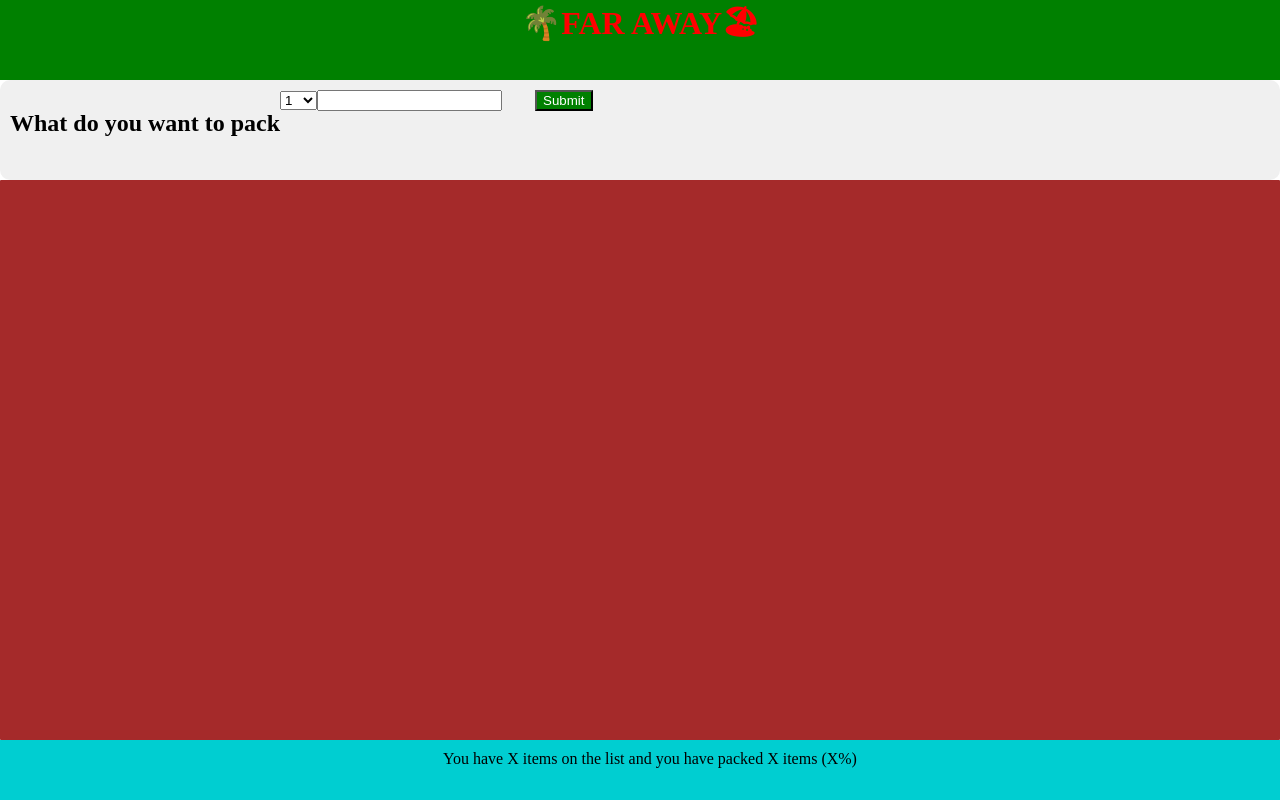
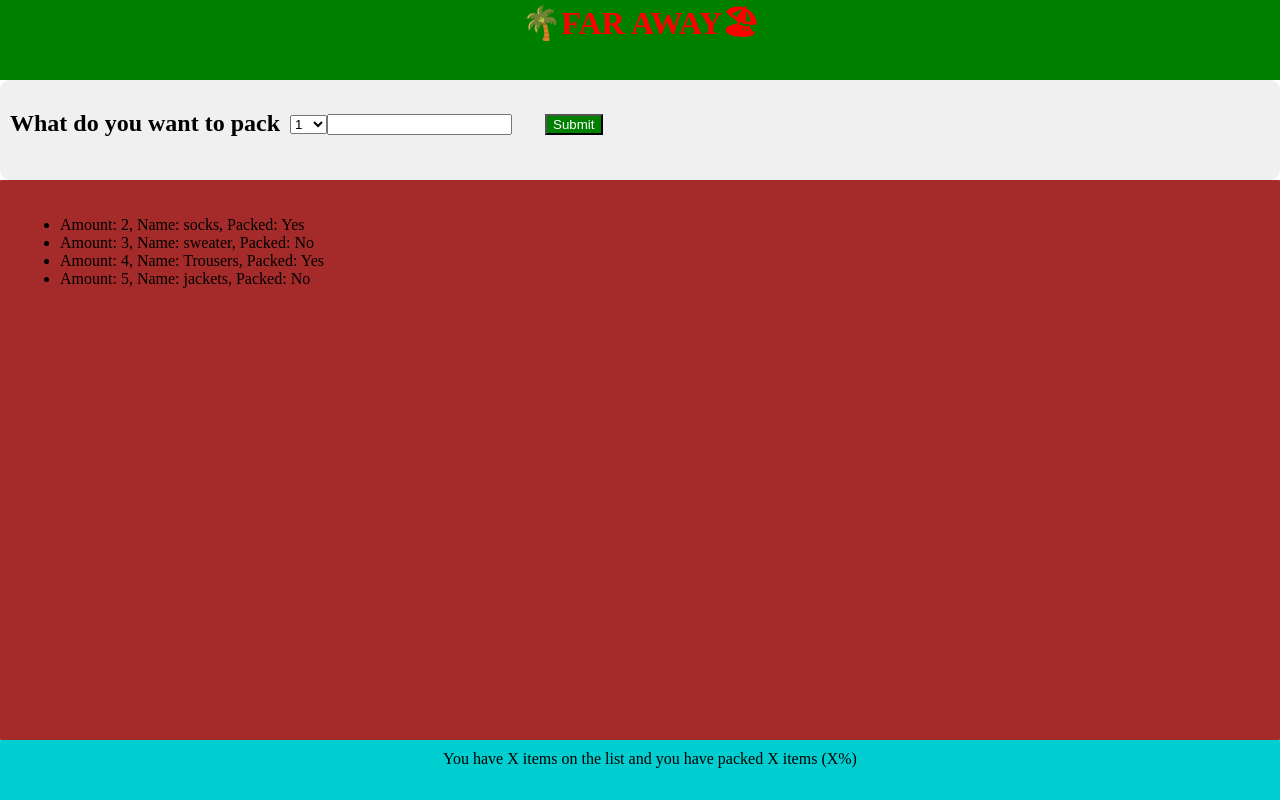
Before and after one commit to Omondi003/Travel, a React (Vite) app in the folder Traveller/: page / in a window 1280 px wide. Built offline with nearby package versions, Linux system fonts and the light colour scheme.

Commit message:
Modified the structure of the code and renderd the list items

```diff
--- a/Traveller/package.json
+++ b/Traveller/package.json
@@ -11,7 +11,8 @@
   },
   "dependencies": {
     "react": "^18.2.0",
-    "react-dom": "^18.2.0"
+    "react-dom": "^18.2.0",
+    "traveller": "file:"
   },
   "devDependencies": {
     "@types/react": "^18.2.66",
@@ -21,6 +22,6 @@
     "eslint-plugin-react": "^7.34.1",
     "eslint-plugin-react-hooks": "^4.6.0",
     "eslint-plugin-react-refresh": "^0.4.6",
-    "vite": "^5.2.0"
+    "vite": "^5.2.10"
   }
 }
--- a/Traveller/src/App.css
+++ b/Traveller/src/App.css
@@ -51,6 +51,10 @@ App {
   border-radius: 10px;
 }
 
+.options{
+  margin-top: 24px;
+  margin-left: 10px;
+}
 /* ADD FORM FORM OPTIONS */
 
 
--- a/Traveller/src/App.jsx
+++ b/Traveller/src/App.jsx
@@ -1,31 +1,10 @@
 
 import './App.css'
+import { Form, Logo, Status,PackingList } from './Components'
 
-let classItems=[
-  {
-    id:2,
-    name:'socks',
-    status:true
 
-  },
-  {
-    id:3,
-    name:'sweater',
-    status:false
-  },
-  {
-    id:4,
-    name:'Trousers',
-    status:true
-  },
-  {
-    id:5,
-    name:'jackets',
-    status:false
-  }
+ const App = ()=>{
 
-]
-export default function App(){
    return <div className='App'>
 
      <Logo />
@@ -36,65 +15,4 @@ export default function App(){
    </div>
 }
 
-function Logo() {
-
-   return <h1 className='logos'>🌴FAR AWAY🏖</h1>
-
-}
-
-function Form() {
-
-   function handleSubmit(e){
-    e.preventDefault()
-   }
-    return <form className='Addform' onSubmit={handleSubmit}>
-      <h2>What do you want to pack</h2>
-      <div className='options'>
-
-      <select>
-       {Array.from({length:20}, (_,i)=> i+1).map(
-        (num)=> (
-          <option value={num} key={num}>
-            {num}
-          </option>
-        )
-       )}
-      </select>
-
-      <input type='text'></input>
-      <button>Submit</button>
-      </div>
-
-    </form>
-
-
-}
-
-function PackingList() {
-   return <div className='List'>
-    <ul>
-
-    {classItems.map((item)=> {
-
-        <Items value={item} key={item.id} />
-
-           })}
-    </ul>
-   </div>
-}
-
-// Function to render each value
-function Items(props){
-   return <li>
-   <span>
-    {item.id}
-    <p>Heloo</p>
-   </span>
-   </li>
-}
-
-function Status() {
-  return <footer>
-    You have X items on the list and you have packed X items (X%)
-  </footer>
-}
+export default App;
--- /dev/null
+++ b/Traveller/src/Components/Form.jsx
@@ -0,0 +1,32 @@
+// eslint-disable-next-line no-unused-vars
+import React from 'react'
+
+function Form() {
+
+    function handleSubmit(e){
+     e.preventDefault()
+    }
+     return <form className='Addform' onSubmit={handleSubmit}>
+       <h2>What do you want to pack</h2>
+       <div className='options'>
+
+       <select>
+        {Array.from({length:20}, (_,i)=> i+1).map(
+         (num)=> (
+           <option value={num} key={num}>
+             {num}
+           </option>
+         )
+        )}
+       </select>
+
+       <input type='text'></input>
+       <button>Submit</button>
+       </div>
+
+     </form>
+
+
+ }
+
+export default Form
--- /dev/null
+++ b/Traveller/src/Components/Logo.jsx
@@ -0,0 +1,12 @@
+// eslint-disable-next-line no-unused-vars
+import React from 'react'
+
+function Logo() {
+  return (
+    <div>
+       <h1 className='logos'>🌴FAR AWAY🏖</h1>
+    </div>
+  )
+}
+
+export default Logo
--- /dev/null
+++ b/Traveller/src/Components/PackingList.jsx
@@ -0,0 +1,49 @@
+// eslint-disable-next-line no-unused-vars
+import React from 'react'
+let classItems=[
+
+    {Amount:2, name:'socks', status:true },
+    {Amount:3, name:'sweater',status:false},
+    {Amount:4, name:'Trousers',status:true},
+    {Amount:5, name:'jackets', status:false}
+
+  ]
+
+
+
+
+function PackingList() {
+    return <div className='List'>
+     <ul>
+
+     {classItems.map((item)=> (
+
+         <Items value={item} key={item.id} />
+
+
+            ))}
+     </ul>
+
+    </div>
+ }
+
+
+ // Function to render each value And Item on packing list component
+function Items(props){
+    // Access item from props
+
+     const { Amount, name, status } = props.value;
+
+
+    return <li>
+
+    <span>
+        Amount: {Amount}, Name: {name}, Packed: {status ? 'Yes' : 'No'}
+      </span>
+
+    </li>
+ }
+
+
+
+export default PackingList
--- /dev/null
+++ b/Traveller/src/Components/Status.jsx
@@ -0,0 +1,11 @@
+// eslint-disable-next-line no-unused-vars
+import React from 'react'
+
+function Status() {
+    return <footer>
+      You have X items on the list and you have packed X items (X%)
+    </footer>
+  }
+
+
+export default Status
--- /dev/null
+++ b/Traveller/src/Components/index.jsx
@@ -0,0 +1,11 @@
+import Form from "./Form";
+import Logo from "./Logo";
+import PackingList from "./PackingList";
+import Status from "./Status";
+
+export {
+    Form,
+    Logo,
+    PackingList,
+    Status
+};
```
Also changed, not shown: 1 other file (tests, documents, lock files or other folders).
